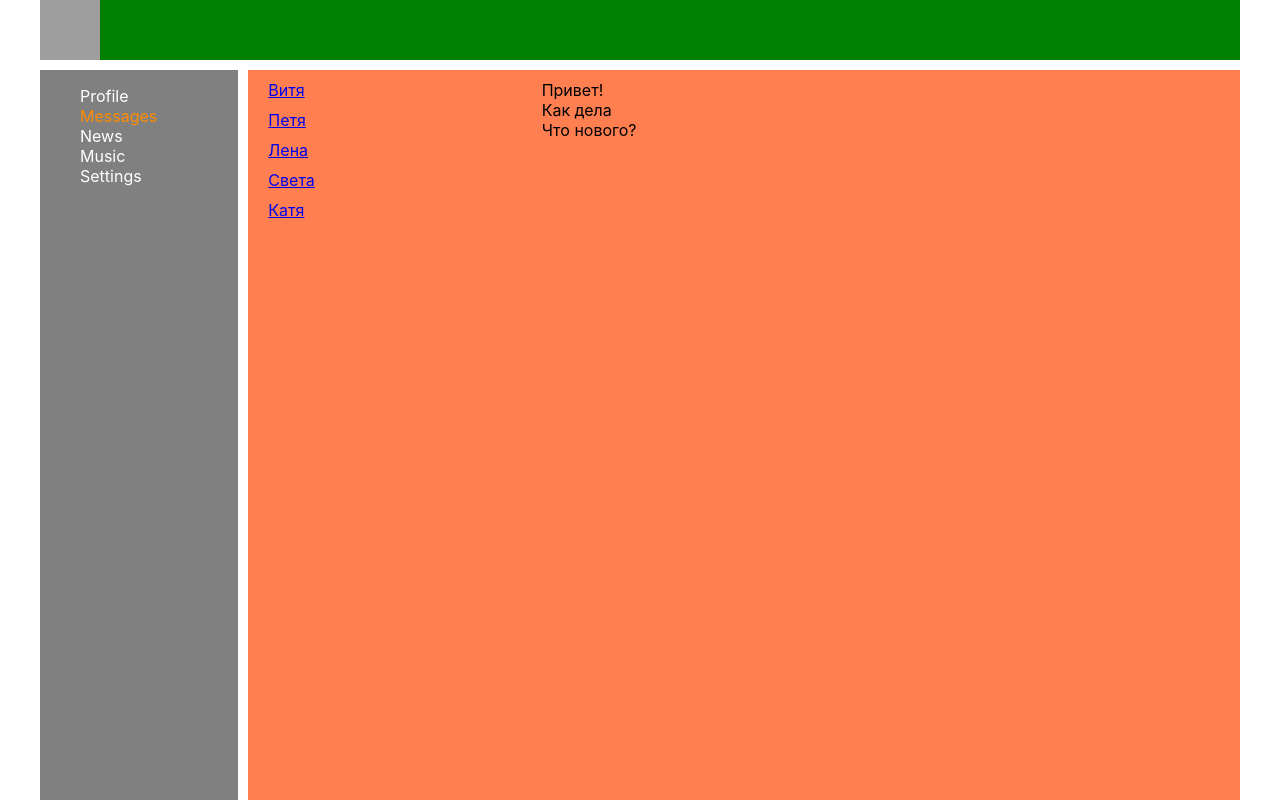
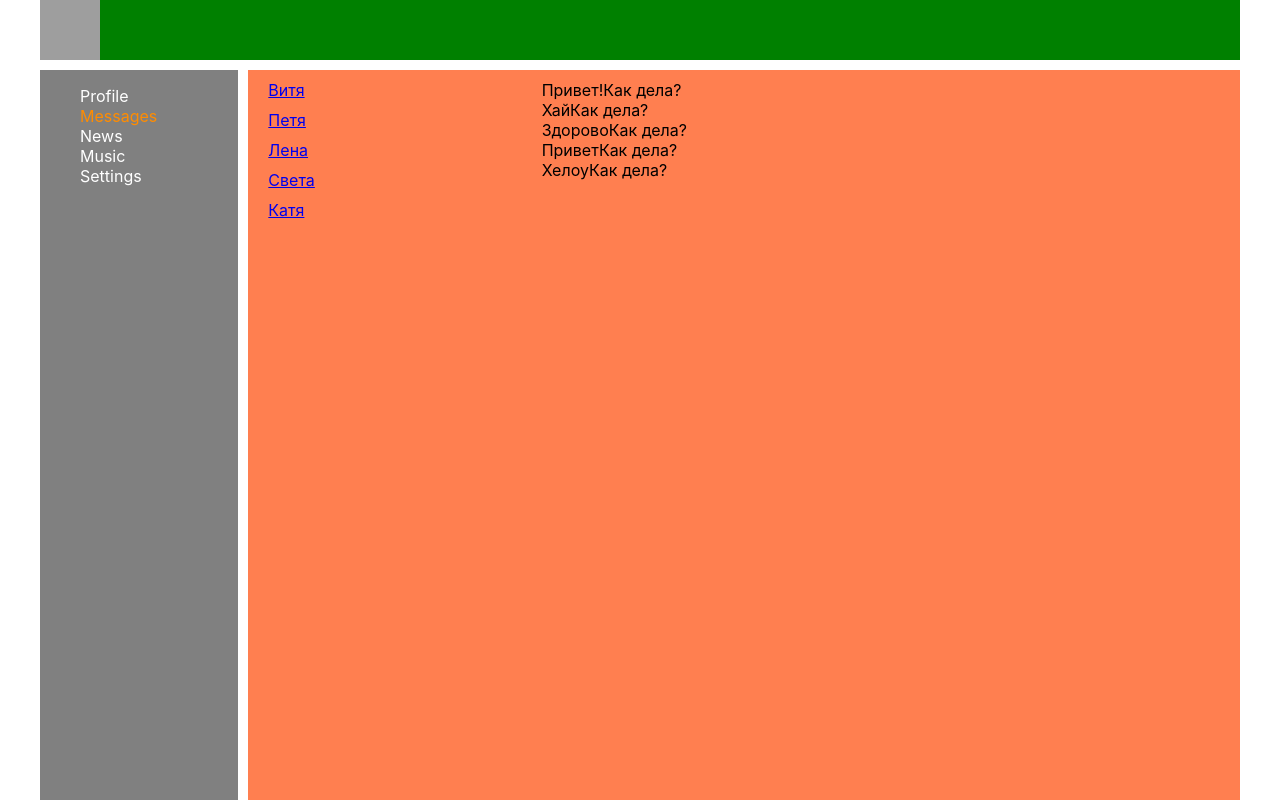
Before and after one commit to sorokinaolga/react-social-network, a React (Create React App) app: page /dialogs in a window 1280 px wide. Shown: the top 800 px of the page. Built offline with nearby package versions, Linux system fonts and the light colour scheme; grey boxes are pictures that could not be loaded.

Commit message:
Выносим данные в отдельный файл

```diff
--- a/src/App.js
+++ b/src/App.js
@@ -9,19 +9,18 @@ import News from './components/News/News';
 import Music from './components/Music/Music';
 import Settings from './components/Settings/Settings';
 
-
-const App = () => {
+const App = (props) => {
   return (
     <BrowserRouter>
       <div className='app-wrapper'>
         <Header />
         <Navbar />
         <div className='app-content'>
-          <Route path='/profile' component={Profile}/>
-          <Route path='/dialogs' component={Dialogs}/>
-          <Route path='/news' component={News}/>
-          <Route path='/music' component={Music}/>
-          <Route path='/settings' component={Settings}/>
+          <Route path='/profile' render={() => <Profile profilePage={props.appState.profilePage} />} />
+          <Route path='/dialogs' render={() => <Dialogs messagesPage={props.appState.messagesPage}/>}/>
+          <Route path='/news' render={() => <News />}/>
+          <Route path='/music' render={() => <Music />}/>
+          <Route path='/settings' render={() => <Settings />}/>
         </div>
       </div>
     </BrowserRouter>
--- a/src/components/Dialogs/Dialogs.js
+++ b/src/components/Dialogs/Dialogs.js
@@ -3,22 +3,21 @@ import DialogItem from './DialogItem/DialogItem';
 import style from './Dialogs.module.css';
 import Message from './Message/Message';
 
+const Dialogs = (props) => {
+  let arrayItemData =
+    props.messagesPage.dialogsData.map(element => <DialogItem id={element.id} name={element.name} />);
 
+  let arrayMessageData =
+    props.messagesPage.dialogsData.map(element => <Message text={
+      element.message.map(el => el.text)} />);
 
-const Dialogs = () => {
   return (
     <div className={style.dialogs}>
       <div className={style.items}>
-        <DialogItem id='1' name='Витя' />
-        <DialogItem id='2' name='Петя' />
-        <DialogItem id='3' name='Лена' />
-        <DialogItem id='4' name='Света' />
-        <DialogItem id='5' name='Катя' />
+        { arrayItemData }
       </div>
       <div className={style.messages}>
-        <Message text='Привет!' />
-        <Message text='Как дела' />
-        <Message text='Что нового?' />
+        { arrayMessageData }
       </div>
     </div>
   );
--- a/src/components/Profile/MyPosts/MyPosts.js
+++ b/src/components/Profile/MyPosts/MyPosts.js
@@ -2,7 +2,11 @@ import React from 'react';
 import style from './MyPosts.module.css';
 import Post from './Post/Post';
 
-const MyPosts = () => {
+const MyPosts = (props) => {
+
+    let arrayPost =
+      props.postData.map(element => <Post title={element.title} src={element.src} />);
+
     return (
         <div>
           <h3>My posts</h3>
@@ -14,12 +18,7 @@ const MyPosts = () => {
               <button>Add post</button>
             </div>
           </div>
-          <Post title='Post 1' src='https://likevideogid.ru/wp-content/uploads/2019/11/likee_avatarka13-2.jpg' />
-          <Post title='Post 2' src='https://likevideogid.ru/wp-content/uploads/2019/11/likee_avatarka13-2.jpg' />
-          <Post title='Post 3' src='https://likevideogid.ru/wp-content/uploads/2019/11/likee_avatarka13-2.jpg' />
-          <Post title='Post 4' src='https://likevideogid.ru/wp-content/uploads/2019/11/likee_avatarka13-2.jpg' />
-          <Post title='Post 5' src='https://likevideogid.ru/wp-content/uploads/2019/11/likee_avatarka13-2.jpg' />
-          <Post title='Post 6' src='https://likevideogid.ru/wp-content/uploads/2019/11/likee_avatarka13-2.jpg' />
+          {arrayPost}
         </div>
     );
 }
--- a/src/components/Profile/Profile.js
+++ b/src/components/Profile/Profile.js
@@ -3,11 +3,11 @@ import MyPosts from './MyPosts/MyPosts';
 import style from './Profile.module.css';
 import ProfileInfo from './ProfileInfo/ProfileInfo';
 
-const Profile = () => {
+const Profile = (props) => {
     return (
       <div>
         <ProfileInfo />
-        <MyPosts />
+        <MyPosts postData={props.profilePage.postData} />
       </div>
     );
 }
--- a/src/index.js
+++ b/src/index.js
@@ -3,10 +3,11 @@ import ReactDOM from 'react-dom';
 import './index.css';
 import App from './App';
 import reportWebVitals from './reportWebVitals';
+import state from './redux/state';
 
 ReactDOM.render(
   <React.StrictMode>
-    <App />
+    <App appState={state}/>
   </React.StrictMode>,
   document.getElementById('root')
 );
--- /dev/null
+++ b/src/redux/state.js
@@ -0,0 +1,22 @@
+
+let state = {
+  profilePage: {
+    postData: [
+      {id: 1, title: 'Post 1', src: 'https://likevideogid.ru/wp-content/uploads/2019/11/likee_avatarka13-2.jpg'},
+      {id: 2, title: 'Post 2', src: 'https://likevideogid.ru/wp-content/uploads/2019/11/likee_avatarka13-2.jpg'},
+      {id: 3, title: 'Post 3', src: 'https://likevideogid.ru/wp-content/uploads/2019/11/likee_avatarka13-2.jpg'},
+      {id: 4, title: 'Post 4', src: 'https://likevideogid.ru/wp-content/uploads/2019/11/likee_avatarka13-2.jpg'},
+    ],
+  },
+  messagesPage: {
+    dialogsData: [
+      {id: 1, name: 'Витя', message: [{id: 1, text: 'Привет!'}, {id: 2, text: 'Как дела?'},]},
+      {id: 2, name: 'Петя', message: [{id: 1, text: 'Хай'}, {id: 2, text: 'Как дела?'},]},
+      {id: 3, name: 'Лена', message: [{id: 1, text: 'Здорово'}, {id: 2, text: 'Как дела?'},]},
+      {id: 4, name: 'Света', message: [{id: 1, text: 'Привет'}, {id: 2, text: 'Как дела?'},]},
+      {id: 5, name: 'Катя', message: [{id: 1, text: 'Хелоу'}, {id: 2, text: 'Как дела?'},]},
+    ]
+  }
+}
+
+export default state;
```
Also changed, not shown: 1 other file (tests, documents, lock files or other folders).
